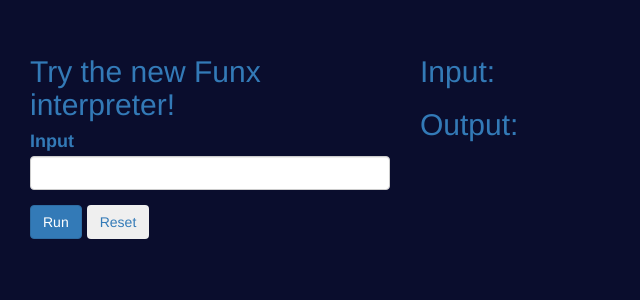
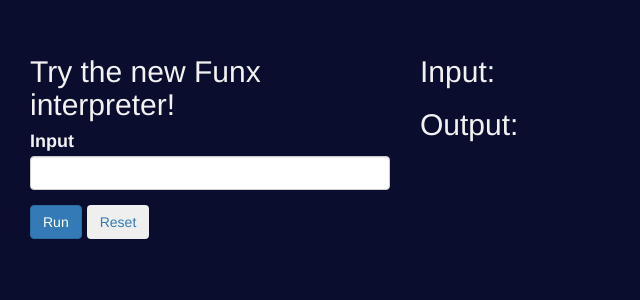
Before and after one commit to gonzalo-cordova-pou/interpreter, a Flask app: page / in a window 1280 px wide. Shown: the part 102-402 px from the top of the page, without its empty margins (0-640 px from the left). Run offline with Flask 2, Linux system fonts and the light colour scheme; parts of the project's set-up code (start-up, migrations or seed data) failed here and were passed over; some libraries are stand-ins or nearby versions.

Commit message:
feat: css styling

```diff
--- a/app/static/css/main.css
+++ b/app/static/css/main.css
@@ -1,3 +1,13 @@
 body {
     background-color: #0a0d2d;
 }
+
+/* Change the color of the text */
+h2 {
+    color: #f2f2f2;
+}
+
+/* Custom text in form */
+label {
+    color: #f2f2f2;
+}
```
